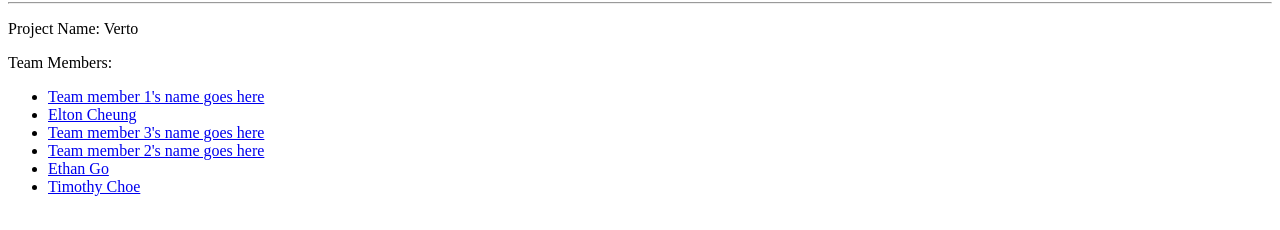
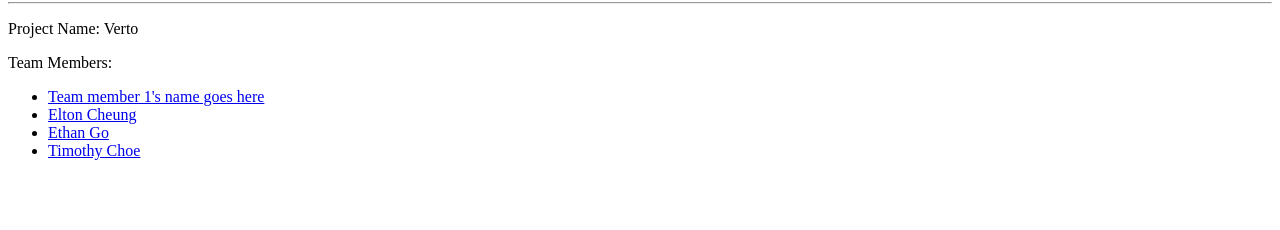
Before and after one commit to tchoe4jc/simple_git_website, a plain HTML site: page index.html in a window 1280 px wide. Shown: the part 78-308 px from the top of the page. Drawn offline with Linux system fonts and the light colour scheme.

Commit message:
fixed merge conflicts

```diff
--- a/index.html
+++ b/index.html
@@ -13,8 +13,6 @@
       <ul>
       	<li><a href="team_member1.html">Team member 1's name goes here</a></li>
       	<li><a href="team_member2.html">Elton Cheung</a></li>
-      	<li><a href="team_member3.html">Team member 3's name goes here</a></li>
-      	<li><a href="team_member2.html">Team member 2's name goes here</a></li>
       	<li><a href="team_member3.html">Ethan Go</a></li>
       	<li><a href="team_member4.html">Timothy Choe</a></li>
       </ul>
```
